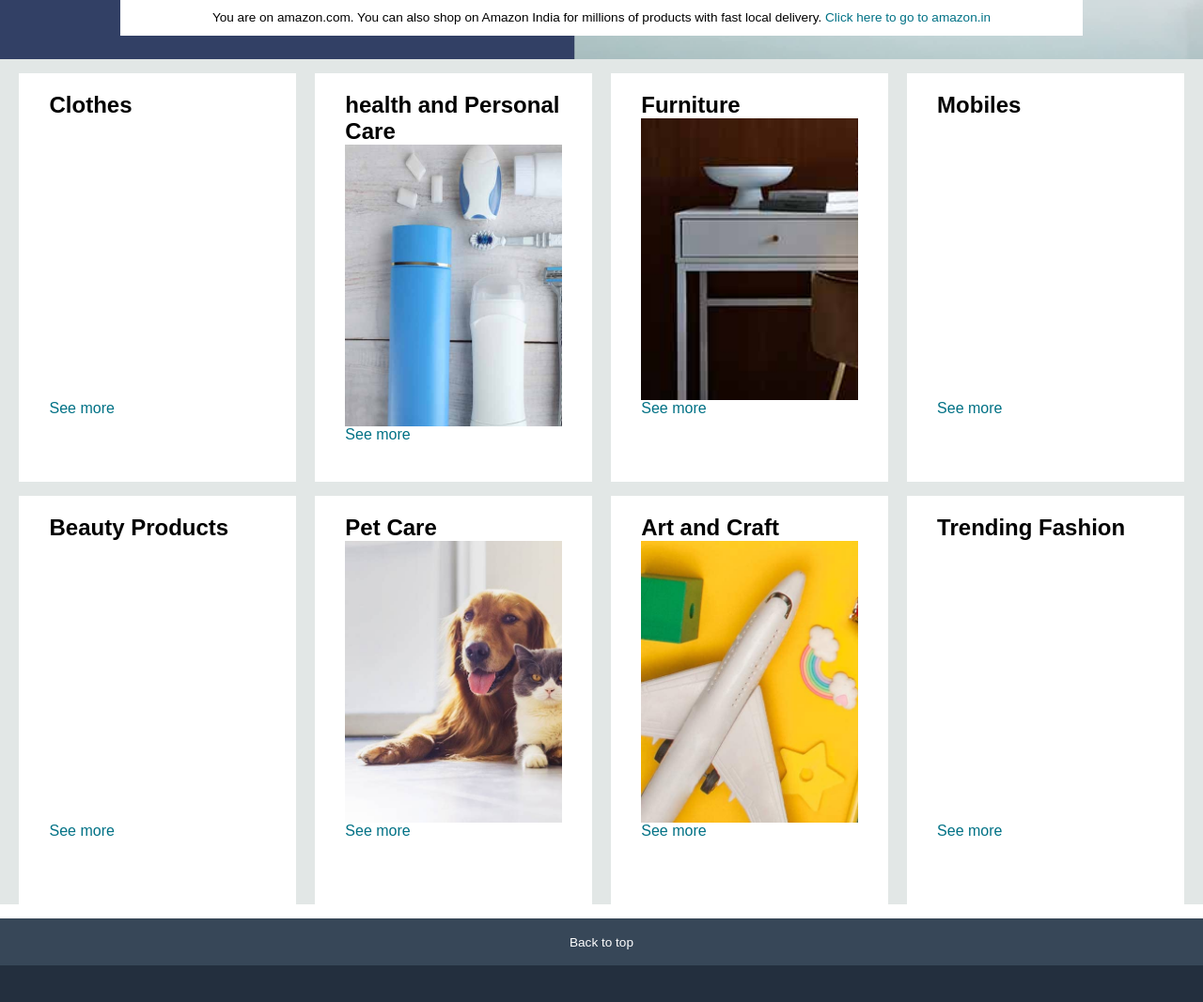
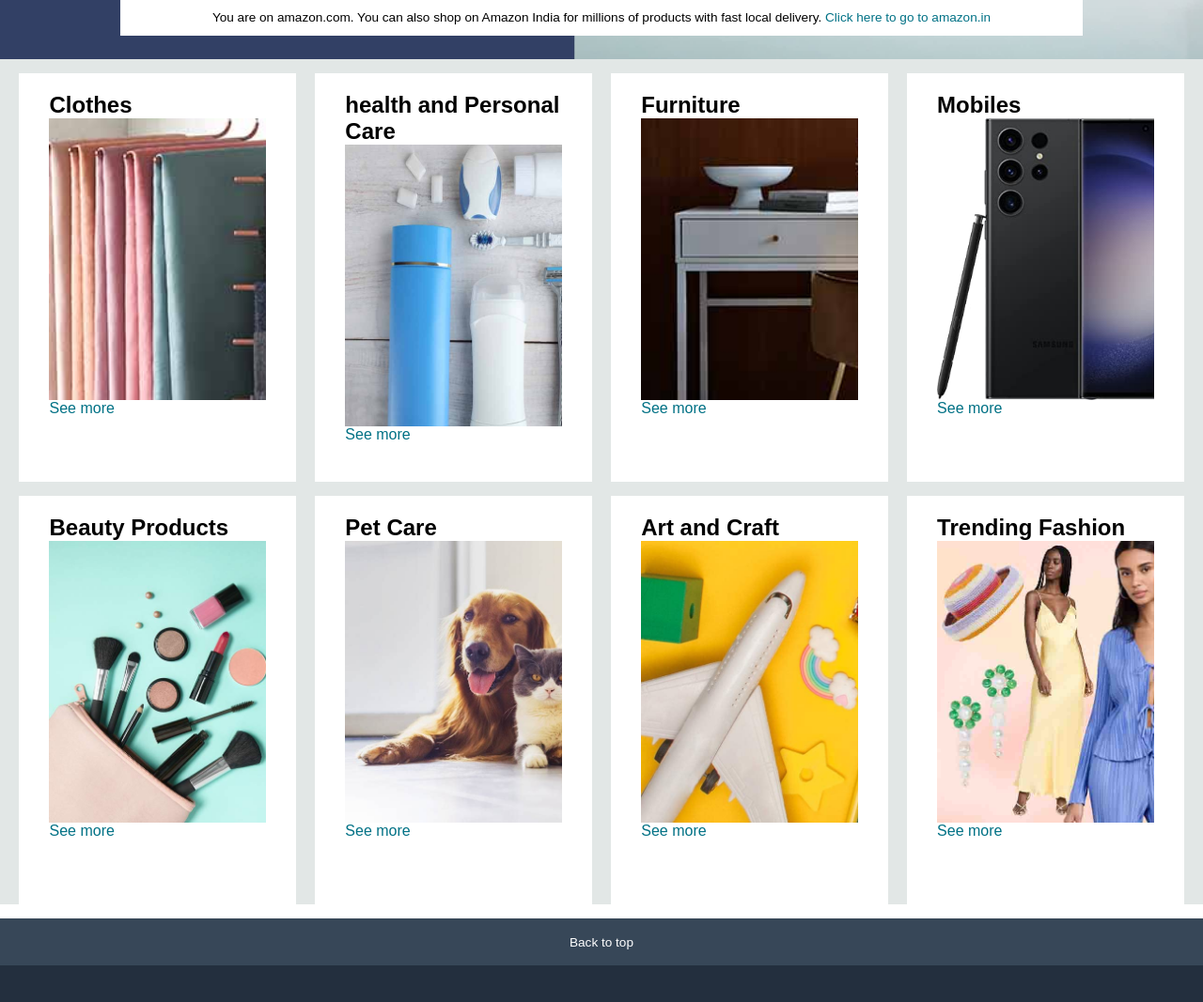
Before and after one commit to pankajsinghx6104/AmazoneClone, a plain HTML site: page index.html in a window 1280 px wide. Shown: the part 387-1454 px from the top of the page at 94% size. Drawn offline with Linux system fonts and the light colour scheme; the site is published under a folder, as on GitHub Pages, so addresses that start at the root find nothing.

Commit message:
Update index.html

```diff
--- a/index.html
+++ b/index.html
@@ -70,7 +70,7 @@
         <div class="box1 box">
             <div class="box-content">
                 <h2>Clothes</h2>
-                <div class="box-img" style="background-image: url('/box1_image.jpg');"></div>
+                <div class="box-img" style="background-image: url('box1_image.jpg');"></div>
                 <P>See more</P>
             </div>
         </div>
@@ -88,14 +88,14 @@
         </div>
         <div class="box4 box"><div class="box-content">
             <h2>Mobiles</h2>
-            <div class="box-img" style="background-image: url('/box4_image.jpg');"></div>
+            <div class="box-img" style="background-image: url('box4_image.jpg');"></div>
             <P>See more</P>
         </div>
     </div>
     <div class="box5 box">
         <div class="box-content">
             <h2>Beauty Products</h2>
-            <div class="box-img" style="background-image: url('/box5_image.jpg');"></div>
+            <div class="box-img" style="background-image: url('box5_image.jpg');"></div>
             <P>See more</P>
         </div>
     </div>
@@ -113,7 +113,7 @@
     </div>
     <div class="box8 box"><div class="box-content">
         <h2>Trending Fashion</h2>
-        <div class="box-img" style="background-image: url('/box8_image.jpg');"></div>
+        <div class="box-img" style="background-image: url('box8_image.jpg');"></div>
         <P>See more</P>
     </div>
 </div>
```
